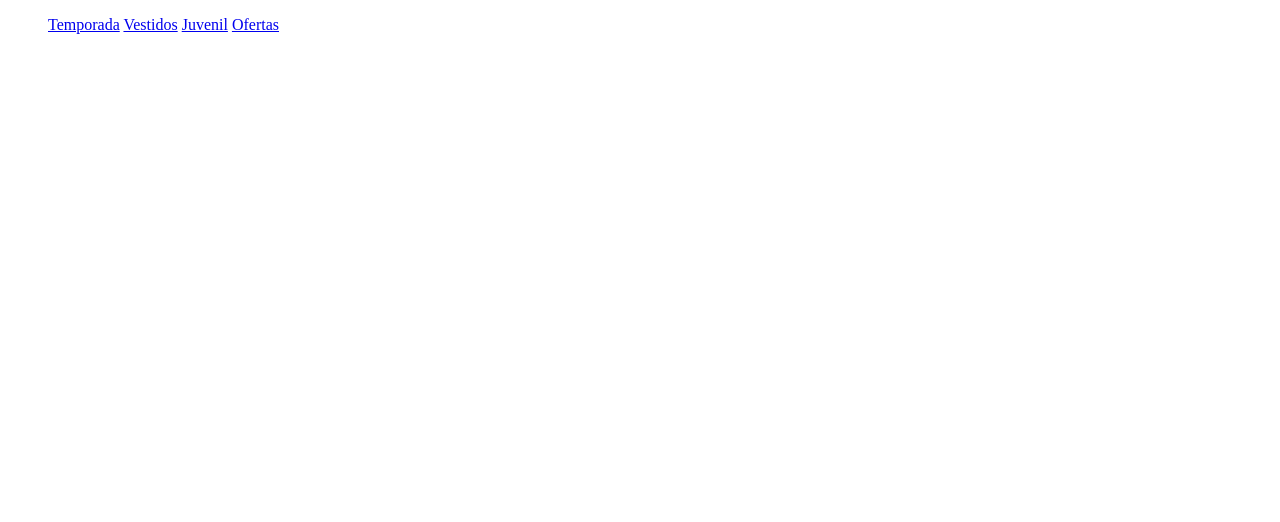
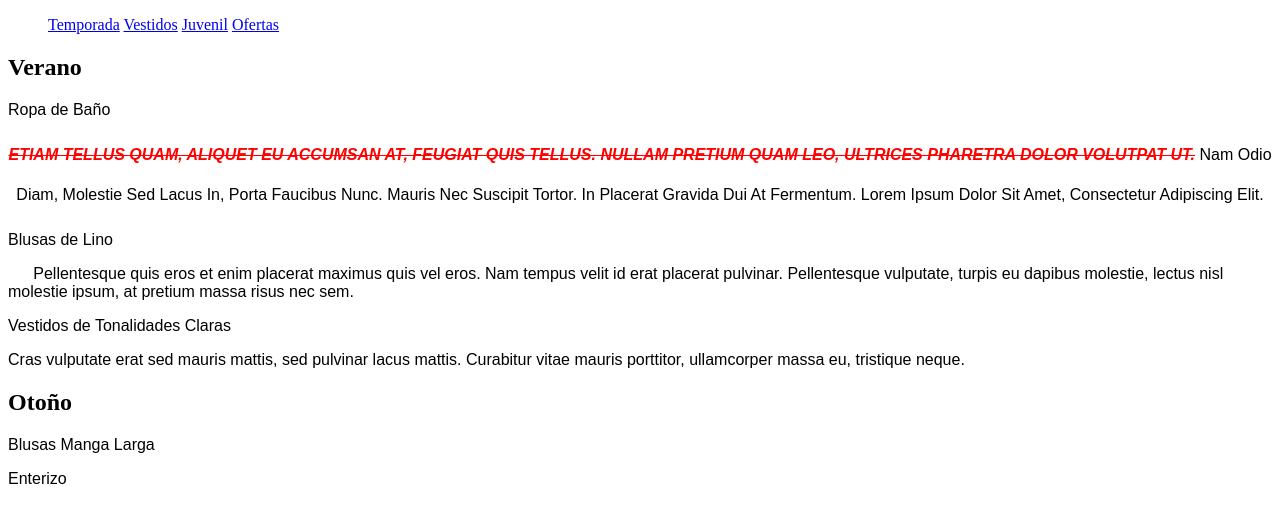
Before and after one commit to tomaspa-dev/Project---Moda-I, a plain HTML site: page index.html in a window 1280 px wide. Drawn offline with Linux system fonts and the light colour scheme.

Commit message:
testing styles
testing text styles

```diff
--- a/index.html
+++ b/index.html
@@ -3,6 +3,7 @@
   <head>
     <meta charset="UTF-8" />
     <meta name="viewport" content="width=device-width, initial-scale=1.0" />
+    <link rel="stylesheet" href="styles.css" />
     <title>Moda elegante para Ellas</title>
   </head>
   <body>
@@ -16,5 +17,36 @@
         </ul>
       </nav>
     </header>
+    <h2>Verano</h2>
+
+    <p>Ropa de Baño</p>
+    <p class="Primer-parrafo">
+      <span class="Primer-parrafo-span"
+        >Etiam tellus quam, aliquet eu accumsan at, feugiat quis tellus. Nullam
+        pretium quam leo, ultrices pharetra dolor volutpat ut.</span
+      >
+      Nam odio diam, molestie sed lacus in, porta faucibus nunc. Mauris nec
+      suscipit tortor. In placerat gravida dui at fermentum. Lorem ipsum dolor
+      sit amet, consectetur adipiscing elit.
+    </p>
+
+    <p>Blusas de Lino</p>
+    <p class="Segundo-parrafo">
+      Pellentesque quis eros et enim placerat maximus quis vel eros. Nam tempus
+      velit id erat placerat pulvinar. Pellentesque vulputate, turpis eu dapibus
+      molestie, lectus nisl molestie ipsum, at pretium massa risus nec sem.
+    </p>
+
+    <p>Vestidos de Tonalidades Claras</p>
+    <p class="Tercer-parrafo">
+      Cras vulputate erat sed mauris mattis, sed pulvinar lacus mattis.
+      Curabitur vitae mauris porttitor, ullamcorper massa eu, tristique neque.
+    </p>
+
+    <h2>Otoño</h2>
+    <p>Blusas Manga Larga</p>
+    <p>Enterizo</p>
+    <p></p>
+    <p></p>
   </body>
 </html>
--- /dev/null
+++ b/styles.css
@@ -0,0 +1,26 @@
+.Primer-parrafo {
+  text-align: center;
+  text-transform: capitalize;
+  line-height: 2.5;
+}
+
+.Primer-parrafo-span {
+  text-transform: uppercase;
+  text-decoration: line-through;
+  font-weight: bold;
+  font-style: italic;
+  color: red;
+}
+
+.Segundo-parrafo {
+  text-indent: 2%;
+}
+
+p {
+  font-family: sans-serif;
+}
+
+/* p {
+  writing-mode: vertical-rl;
+  text-orientation: mixed;
+} */
```
